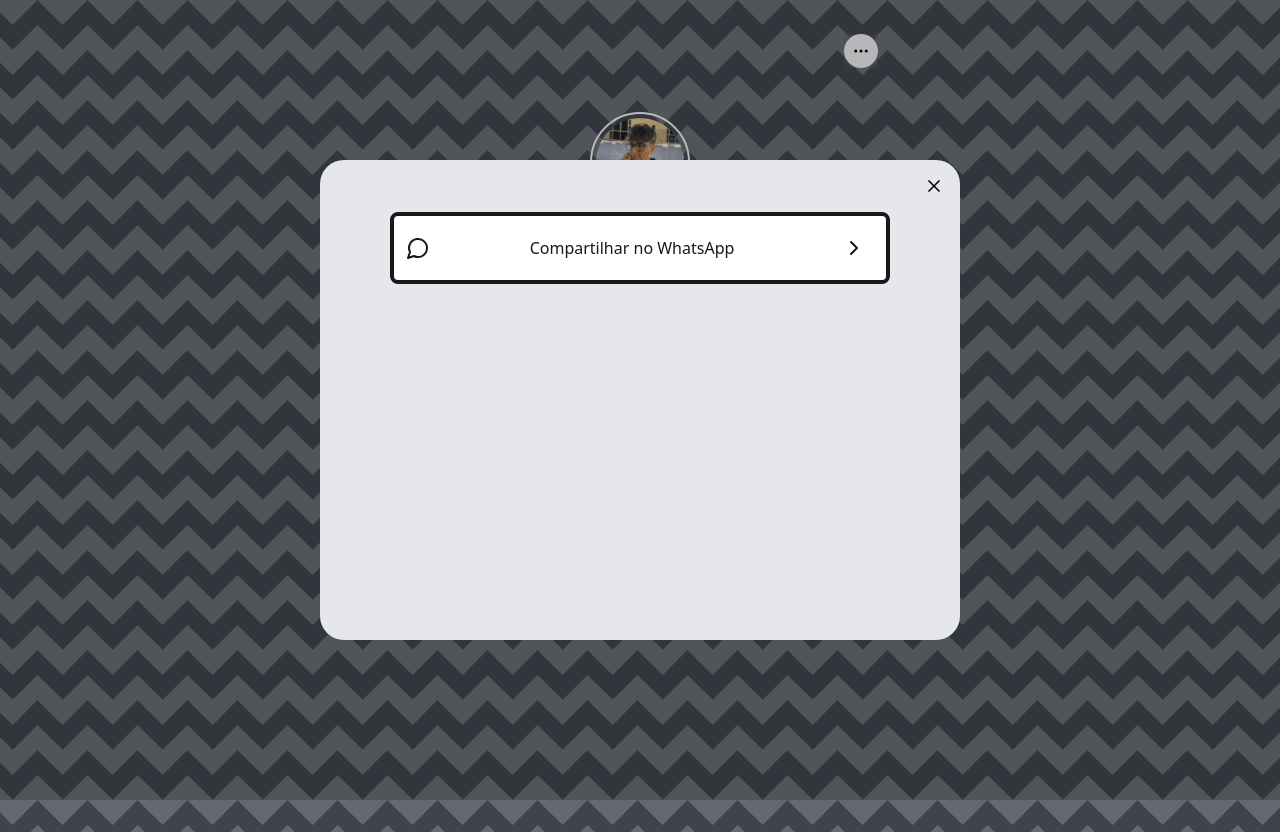
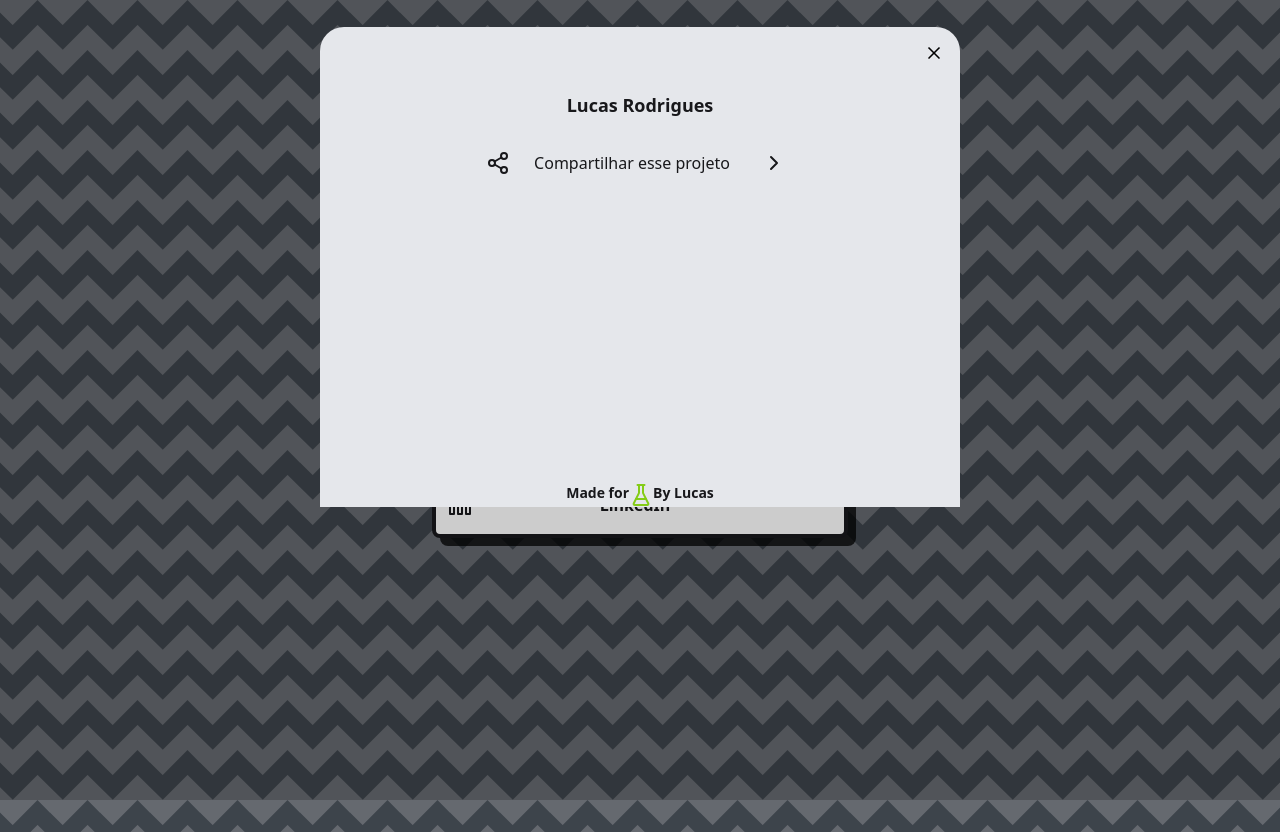
Before and after one commit to rodrigueslucas062/linktree, a Next.js app: page / in a window 1280 px wide. Both pictures are taken after a click on the button 860 px from the left and 51 px from the top of the page. Built offline with nearby package versions, Linux system fonts and the light colour scheme.

Commit message:
✨ Navbar menu finalized

```diff
--- a/src/components/navbar/Navbar.jsx
+++ b/src/components/navbar/Navbar.jsx
@@ -1,7 +1,7 @@
 import * as Dialog from "@radix-ui/react-dialog";
 import Image from "next/image"
 import Perfil from '../../../public/images/perfil.jpeg'
-import { ChevronRight, MessageCircle, MoreHorizontal, X } from "lucide-react"
+import { ChevronRight, FlaskConical, MessageCircle, MoreHorizontal, Share2, X } from "lucide-react"
 import { useEffect, useState } from "react"
 
 const Navbar = () => {
@@ -35,17 +35,27 @@ const Navbar = () => {
 
                     <Dialog.Portal>
                         <Dialog.DialogOverlay className="inset-0 fixed bg-black/20">
-                            <Dialog.DialogContent className="fixed z-10 inset-0 md:inset-auto max-md:top-1/2 lg:top-1/2 md:left-1/2 md:-translate-x-1/2 md:-translate-y-1/2 md:max-w-[640px] w-full md:h-[60vh] bg-gray-200 rounded-3xl flex flex-col outline-none overflow-hidden">
+                            <Dialog.DialogContent className="fixed z-10 inset-0 md:inset-auto max-md:top-2/3 lg:top-1/3 md:left-1/2 md:-translate-x-1/2 md:-translate-y-1/2 md:max-w-[640px] w-full md:h-[60vh] bg-gray-200 rounded-t-3xl flex flex-col outline-none overflow-hidden">
                                 <Dialog.Close className="hover:bg-gray-300 p-2 rounded-full absolute top-2 right-2">
                                     <X className="size-5" />
                                 </Dialog.Close>
                                 <div className="flex items-center justify-center gap-3 p-5">
-                                    <div className="rounded-lg mt-8 inline-block m-1 p-3 w-5/6 relative bg-white border-4 border-zinc-900 text-zinc-900">
-                                        <div className="flex items-center justify-between">
-                                            <MessageCircle />
-                                            <span>Compartilhar no WhatsApp</span>
-                                            <div className="hover:bg-gray-300 rounded-full p-2">
-                                                <ChevronRight />
+                                    <div className="rounded-lg mt-8 inline-block m-1 p-3 w-5/6 relative text-zinc-900">
+                                        <div className="flex flex-col items-center justify-center">
+                                            <span className="font-semibold text-zinc-900 text-lg">Lucas Rodrigues</span>
+                                            <div className="flex mt-6 items-center justify-around gap-6">
+                                                <Share2 />
+                                                <span>Compartilhar esse projeto</span>
+                                                <div className="hover:bg-zinc-400 hover:text-zinc-200 p-2 rounded-full">
+                                                    <ChevronRight />
+                                                </div>
+                                            </div>
+                                        </div>
+                                        <div className="relative flex justify-center items-center">
+                                            <div className="fixed flex bottom-0">
+                                                <span className="text-sm text-zinc-900 font-semibold">Made for </span>
+                                                <FlaskConical className="text-lime-500"/>{" "}
+                                                <span className="text-sm text-zinc-900 font-semibold">By Lucas</span>
                                             </div>
                                         </div>
                                     </div>
```
